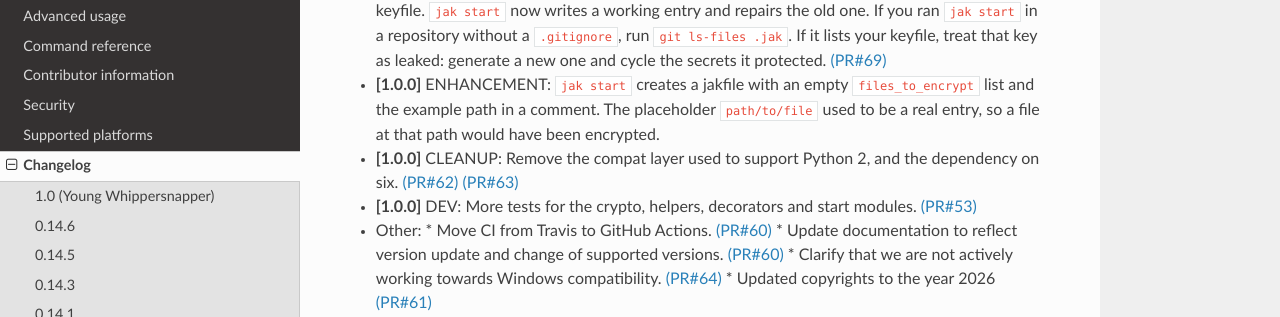
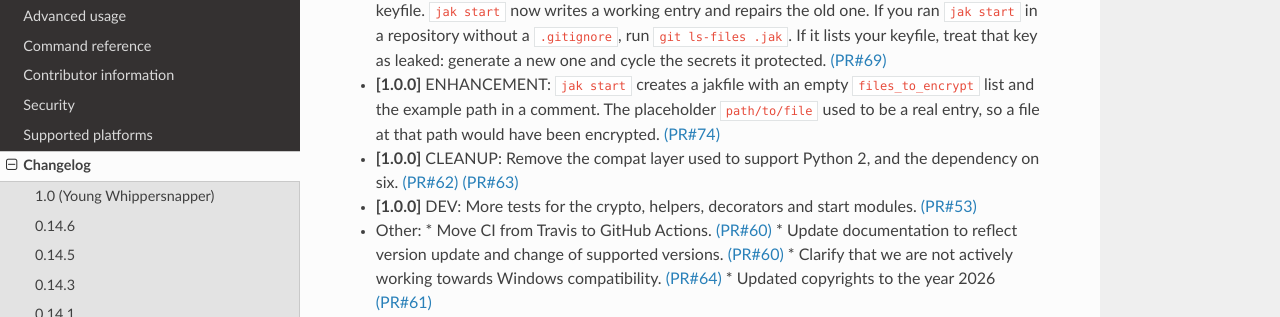
Before and after one commit to dispel/jak, a Sphinx documentation site: the page built from docs/changelog.rst, in a window 1280 px wide and 900 px high, scrolled down 422 px. Shown: the part 133-450 px from the top of the window. Built offline with Sphinx 7.4.7 and the Read the Docs theme 3.1.0, drawn with Linux system fonts in a browser that asks for light colours; nearby versions of some CDN libraries; library files that are not in the unit come from our copies.

Commit message:
Link the changelog entry to its pull request
Co-Authored-By: Claude Fable 5.2 <noreply@anthropic.com>

```diff
--- a/docs/changelog.rst
+++ b/docs/changelog.rst
@@ -15,7 +15,7 @@ Lifecycle: 2026-11-X (UNRELEASED)
 * **[1.0.0]** BREAKING: Drop support for Python 2.7, 3.4, 3.5, 3.6 and pypy. Add support for 3.11 - 3.15 and pypy3. `(PR#60) <https://github.com/dispel/jak/pull/60>`_
 * **[1.0.0]** BREAKING: Switch from PyCrypto to PyCryptodome. May well switch to `cryptography <https://cryptography.io/en/latest/>`_ in a future release. `(PR#60) <https://github.com/dispel/jak/pull/60>`_
 * **[1.0.0]** SECURITY: ``jak start`` did not make git ignore the ``.jak`` folder when it had to create the ``.gitignore`` itself (the entry was written with a leading space), so ``git add`` could commit the keyfile. ``jak start`` now writes a working entry and repairs the old one. If you ran ``jak start`` in a repository without a ``.gitignore``, run ``git ls-files .jak``. If it lists your keyfile, treat that key as leaked: generate a new one and cycle the secrets it protected. `(PR#69) <https://github.com/dispel/jak/pull/69>`_
-* **[1.0.0]** ENHANCEMENT: ``jak start`` creates a jakfile with an empty ``files_to_encrypt`` list and the example path in a comment. The placeholder ``path/to/file`` used to be a real entry, so a file at that path would have been encrypted.
+* **[1.0.0]** ENHANCEMENT: ``jak start`` creates a jakfile with an empty ``files_to_encrypt`` list and the example path in a comment. The placeholder ``path/to/file`` used to be a real entry, so a file at that path would have been encrypted. `(PR#74) <https://github.com/dispel/jak/pull/74>`_
 * **[1.0.0]** CLEANUP: Remove the compat layer used to support Python 2, and the dependency on six. `(PR#62) <https://github.com/dispel/jak/pull/62>`_ `(PR#63) <https://github.com/dispel/jak/pull/63>`_
 * **[1.0.0]** DEV: More tests for the crypto, helpers, decorators and start modules. `(PR#53) <https://github.com/dispel/jak/pull/53>`_
 
```
